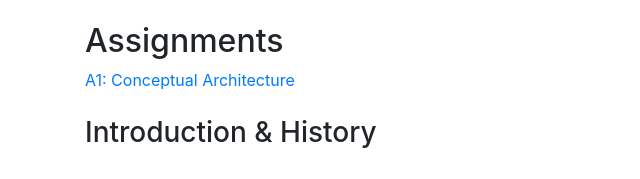
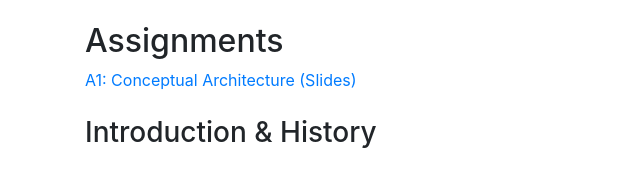
Before and after one commit to thickglitches/home, a website: page index.html in a window 1280 px wide. Shown: the part 154-333 px from the top of the page, 0-640 px from the left. Drawn offline with Linux system fonts and the light colour scheme.

Commit message:
Update index.html

```diff
--- a/index.html
+++ b/index.html
@@ -47,7 +47,7 @@
       <!-- Assignments -->
       <h2>Assignments</h2>
       <div>
-      <a href="https://thickglitches.github.io/CISC 322_ Thick Glitches A1.pdf" target="_blank">A1: Conceptual Architecture</a>
+      <a href="https://thickglitches.github.io/CISC 322_ Thick Glitches A1.pdf" target="_blank">A1: Conceptual Architecture (Slides)</a>
       <br/>
         <br/>
       </div>
```
